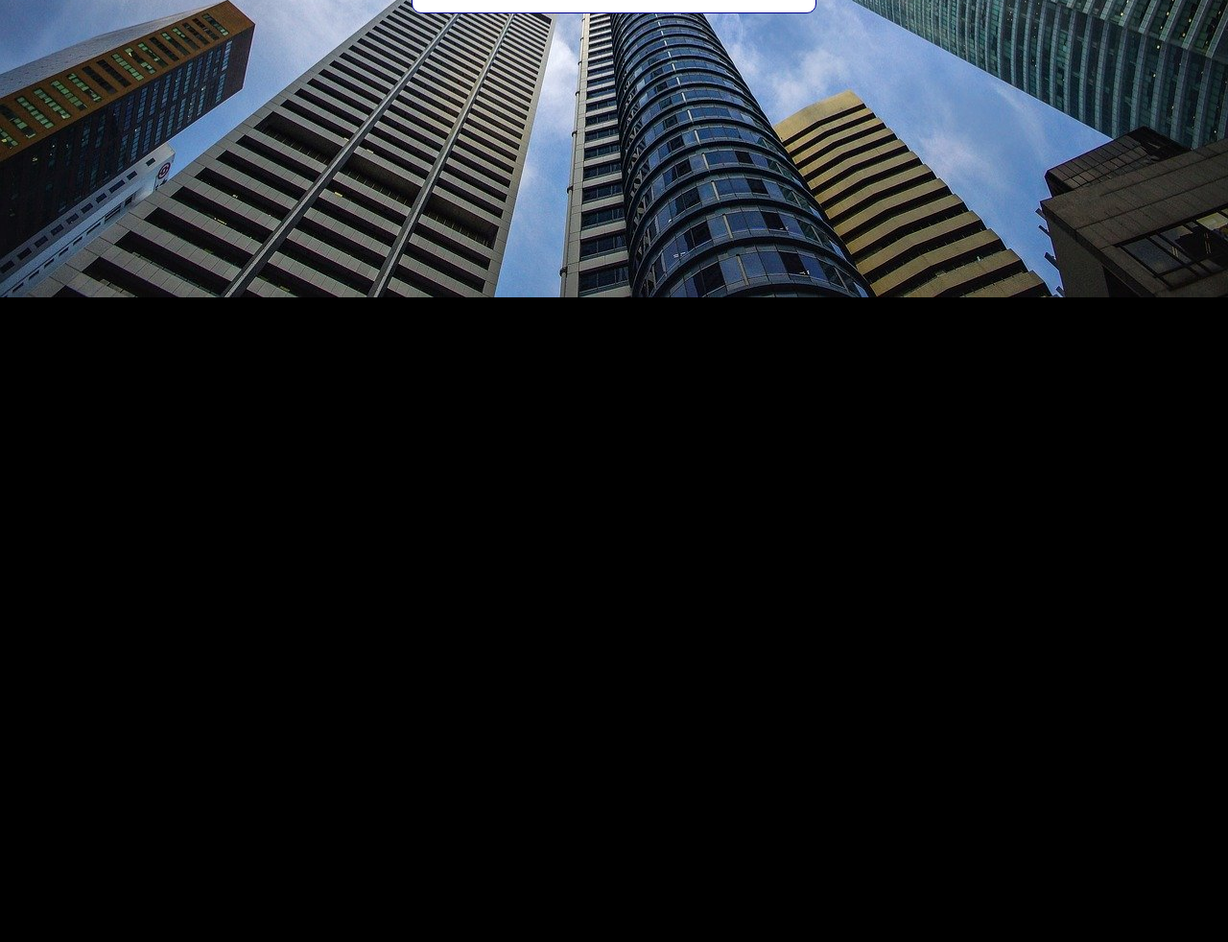
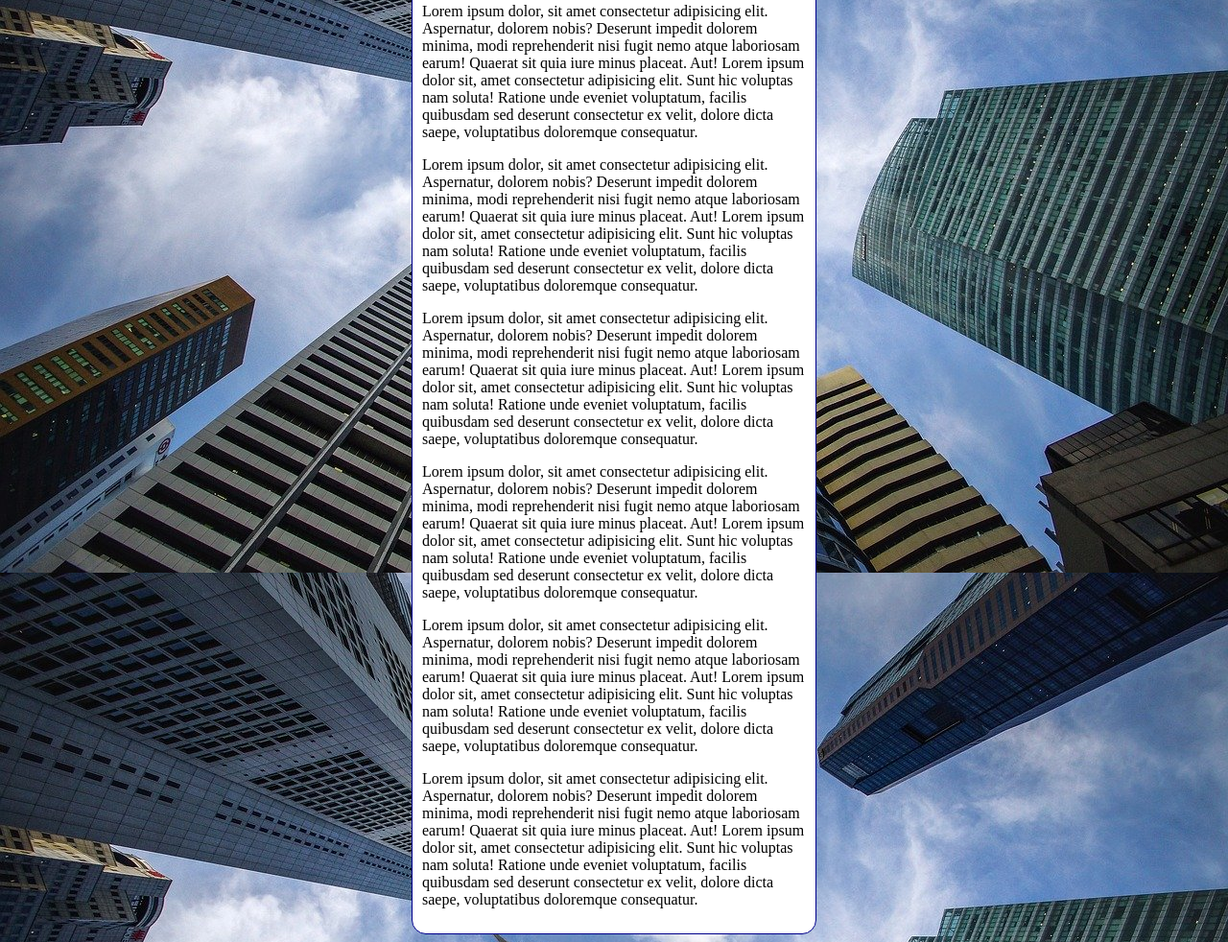
Before and after one commit to brunasouza95/html-css, a plain HTML site: page exercicios/ex022/fundo005.html in a window 1280 px wide. Shown: the part 256-1238 px from the top of the page at 96% size. Before the commit the page ends 800 px from the top, so only its background shows below. Drawn offline with Linux system fonts and the light colour scheme.

Commit message:
Update fundo005.html

```diff
--- a/exercicios/ex022/fundo005.html
+++ b/exercicios/ex022/fundo005.html
@@ -4,22 +4,32 @@
     <meta charset="UTF-8">
     <meta http-equiv="X-UA-Compatible" content="IE=edge">
     <meta name="viewport" content="width=device-width, initial-scale=1.0">
-    <title>Document</title>
+    <title>Fundo fixo de tela</title>
     <style>
         body {
+            /*height: 100vh;
             background-color: black;
             background-image: url(imagens/wallpaper002.jpg);
             background-position: center center;
-            background-repeat: no-repeat;
+            background-repeat: repeat-y;
+            background-size: cover; (Nos navegadores essa declaração em shorthand não funcionou! Porém está listado como funcional pela w3c)
+            background-attachment: fixed;
+
+            Ordem de shorthand - background
+
+            color > image > position > repeat > [size] > attachment
+            */
+
+            background: black url(imagens/wallpaper002.jpg) center center no-repeat fixed;
             background-size: cover;
         }
         main {
             background-color: white;
-            width: 400px;
+            max-width: 400px;
             padding: 10px;
             margin: auto;
             border: 1px solid darkblue;
-            border-radius: 10px;
+            border-radius: 15px;
         }
     </style>
 </head>
@@ -28,6 +38,18 @@
         <h1>Teste de imagem de Fundo</h1>
         <p>Lorem ipsum dolor, sit amet consectetur adipisicing elit. Aspernatur, dolorem nobis? Deserunt impedit dolorem minima, modi reprehenderit nisi fugit nemo atque laboriosam earum! Quaerat sit quia iure minus placeat. Aut! Lorem ipsum dolor sit, amet consectetur adipisicing elit. Sunt hic voluptas nam soluta! Ratione unde eveniet voluptatum, facilis quibusdam sed deserunt consectetur ex velit, dolore dicta saepe, voluptatibus doloremque consequatur.
         </p>
+        <p>Lorem ipsum dolor, sit amet consectetur adipisicing elit. Aspernatur, dolorem nobis? Deserunt impedit dolorem minima, modi reprehenderit nisi fugit nemo atque laboriosam earum! Quaerat sit quia iure minus placeat. Aut! Lorem ipsum dolor sit, amet consectetur adipisicing elit. Sunt hic voluptas nam soluta! Ratione unde eveniet voluptatum, facilis quibusdam sed deserunt consectetur ex velit, dolore dicta saepe, voluptatibus doloremque consequatur.
+        </p>
+        <p>Lorem ipsum dolor, sit amet consectetur adipisicing elit. Aspernatur, dolorem nobis? Deserunt impedit dolorem minima, modi reprehenderit nisi fugit nemo atque laboriosam earum! Quaerat sit quia iure minus placeat. Aut! Lorem ipsum dolor sit, amet consectetur adipisicing elit. Sunt hic voluptas nam soluta! Ratione unde eveniet voluptatum, facilis quibusdam sed deserunt consectetur ex velit, dolore dicta saepe, voluptatibus doloremque consequatur.
+        </p>
+        <p>Lorem ipsum dolor, sit amet consectetur adipisicing elit. Aspernatur, dolorem nobis? Deserunt impedit dolorem minima, modi reprehenderit nisi fugit nemo atque laboriosam earum! Quaerat sit quia iure minus placeat. Aut! Lorem ipsum dolor sit, amet consectetur adipisicing elit. Sunt hic voluptas nam soluta! Ratione unde eveniet voluptatum, facilis quibusdam sed deserunt consectetur ex velit, dolore dicta saepe, voluptatibus doloremque consequatur.
+        </p>
+        <p>Lorem ipsum dolor, sit amet consectetur adipisicing elit. Aspernatur, dolorem nobis? Deserunt impedit dolorem minima, modi reprehenderit nisi fugit nemo atque laboriosam earum! Quaerat sit quia iure minus placeat. Aut! Lorem ipsum dolor sit, amet consectetur adipisicing elit. Sunt hic voluptas nam soluta! Ratione unde eveniet voluptatum, facilis quibusdam sed deserunt consectetur ex velit, dolore dicta saepe, voluptatibus doloremque consequatur.
+        </p>
+        <p>Lorem ipsum dolor, sit amet consectetur adipisicing elit. Aspernatur, dolorem nobis? Deserunt impedit dolorem minima, modi reprehenderit nisi fugit nemo atque laboriosam earum! Quaerat sit quia iure minus placeat. Aut! Lorem ipsum dolor sit, amet consectetur adipisicing elit. Sunt hic voluptas nam soluta! Ratione unde eveniet voluptatum, facilis quibusdam sed deserunt consectetur ex velit, dolore dicta saepe, voluptatibus doloremque consequatur.
+        </p>
+        <p>Lorem ipsum dolor, sit amet consectetur adipisicing elit. Aspernatur, dolorem nobis? Deserunt impedit dolorem minima, modi reprehenderit nisi fugit nemo atque laboriosam earum! Quaerat sit quia iure minus placeat. Aut! Lorem ipsum dolor sit, amet consectetur adipisicing elit. Sunt hic voluptas nam soluta! Ratione unde eveniet voluptatum, facilis quibusdam sed deserunt consectetur ex velit, dolore dicta saepe, voluptatibus doloremque consequatur.
+        </p>
     </main>
 
 </body>
```
